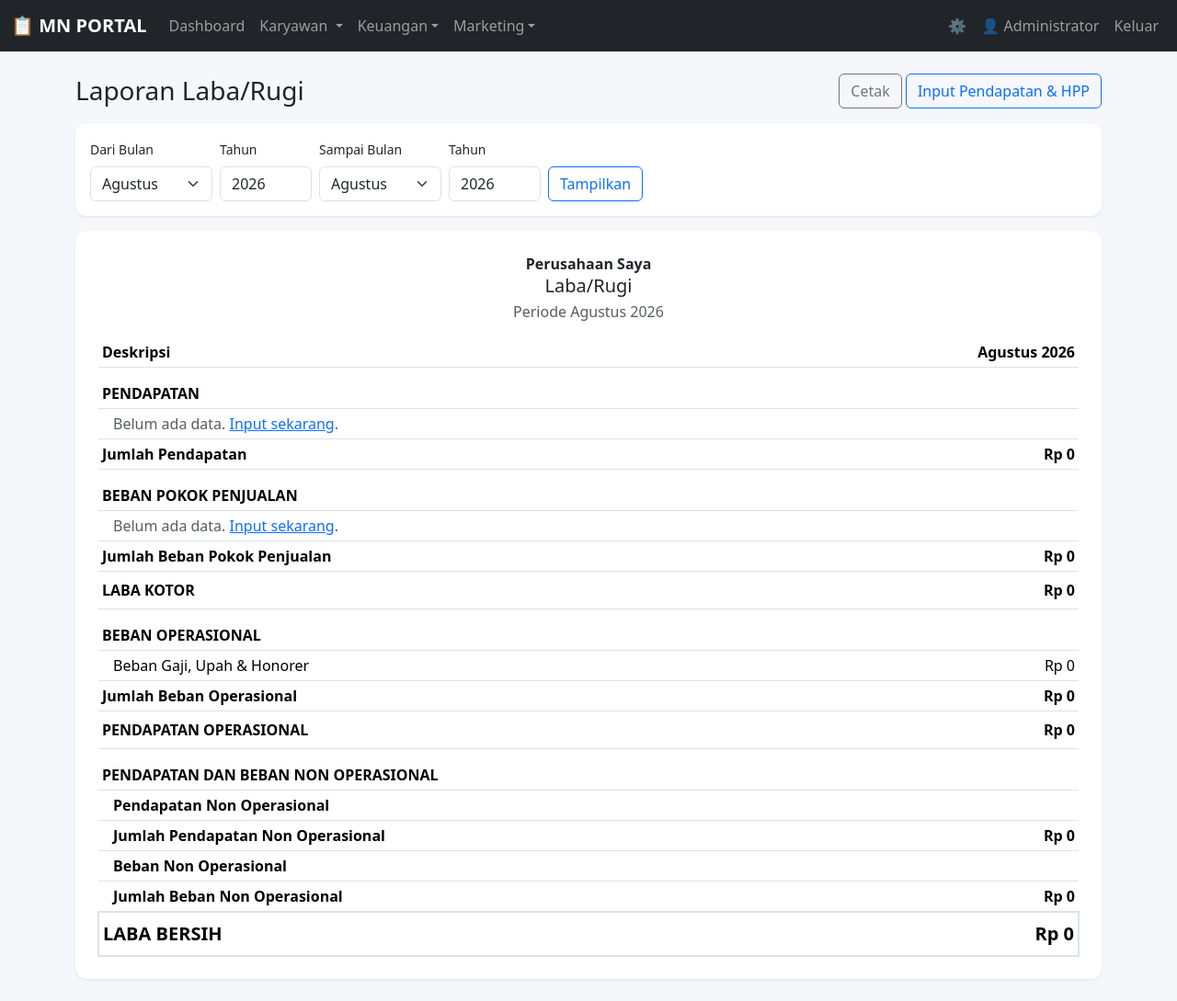
After one commit to maslahaniqab/-techpresensi, a Flask app: page /keuangan/laba-rugi in a window 1280 px wide. The commit adds this page. Shown: the whole page at 92% size. Run offline with Flask 3, Linux system fonts and the light colour scheme; a user stored in the database is signed in.

Commit message:
Tambah Laporan Laba/Rugi multi-periode di menu Keuangan
- Model ItemLabaRugi untuk input manual bulanan: Pendapatan, Beban Pokok
  Penjualan, Pendapatan/Beban Non Operasional (mirip gaya Accurate)
- Beban Gaji (Penggajian), Beban Iklan per marketplace (Marketing), dan
  Beban Operasional (Pengeluaran) otomatis ditarik ke laporan
- Halaman /keuangan/laba-rugi: tampilan multi periode dengan kolom Total,
  hitung otomatis Laba Kotor, Pendapatan Operasional, Laba Bersih
- Halaman /keuangan/laba-rugi/input: kelola item manual per bulan

```diff
--- a/app.py
+++ b/app.py
@@ -41,7 +41,7 @@ from xhtml2pdf import pisa
 from models import (
     db, User, Employee, Attendance, Settings, Payroll, PengajuanIzin,
     LaporanPekerjaan, PengajuanLembur, IklanMarketplace, ProdukIklan,
-    PengeluaranOperasional,
+    PengeluaranOperasional, ItemLabaRugi,
 )
 
 BULAN_NAMA = [
@@ -68,6 +68,45 @@ KATEGORI_PENGELUARAN_RUTIN = [
     "Listrik",
     "Air",
 ]
+
+KELOMPOK_LABA_RUGI = [
+    "Pendapatan",
+    "Beban Pokok Penjualan",
+    "Pendapatan Non Operasional",
+    "Beban Non Operasional",
+]
+
+PRESET_LABA_RUGI = {
+    "Pendapatan": [
+        "Penjualan",
+        "Diskon Penjualan",
+        "Beban Diskon Shopee",
+        "Beban Diskon Tokopedia",
+        "Beban Diskon TikTok Shop",
+        "Beban Diskon Lazada",
+    ],
+    "Beban Pokok Penjualan": [
+        "Beban Pokok Penjualan (HPP)",
+        "Beban Ongkir Shopee",
+        "Beban Ongkir Tokopedia",
+        "Beban Ongkir TikTok Shop",
+        "Beban Ongkir Lazada",
+        "Biaya Layanan & Tambahan Shopee",
+        "Biaya Layanan & Tambahan Tokopedia",
+        "Biaya Layanan & Tambahan TikTok Shop",
+        "Biaya Layanan & Tambahan Lazada",
+        "Beban Kelebihan/Kekurangan Ongkir",
+        "Beban Affiliasi Shopee",
+    ],
+    "Pendapatan Non Operasional": [
+        "Pendapatan Bunga Bank",
+        "Pendapatan Lain-lain",
+    ],
+    "Beban Non Operasional": [
+        "Beban Administrasi Bank",
+        "Beban Lain-lain",
+    ],
+}
 
 MARKETPLACE_LIST = ["Shopee", "Tokopedia", "TikTok Shop", "Lazada", "Blibli"]
 
@@ -1536,6 +1575,203 @@ def create_app():
         db.session.commit()
         flash("Pengeluaran dihapus.", "info")
         return redirect(url_for("pengeluaran_list", bulan=bulan, tahun=tahun))
+
+    # ---------- KEUANGAN: LABA/RUGI ----------
+    def hitung_labarugi_periode(bulan, tahun):
+        awal = date(tahun, bulan, 1)
+        akhir = date(tahun, bulan, calendar.monthrange(tahun, bulan)[1])
+
+        pendapatan_items = [
+            (i.deskripsi, i.jumlah)
+            for i in ItemLabaRugi.query.filter_by(bulan=bulan, tahun=tahun, kelompok="Pendapatan")
+            .order_by(ItemLabaRugi.id).all()
+        ]
+        hpp_items = [
+            (i.deskripsi, i.jumlah)
+            for i in ItemLabaRugi.query.filter_by(bulan=bulan, tahun=tahun, kelompok="Beban Pokok Penjualan")
+            .order_by(ItemLabaRugi.id).all()
+        ]
+        pendapatan_non_op_items = [
+            (i.deskripsi, i.jumlah)
+            for i in ItemLabaRugi.query.filter_by(bulan=bulan, tahun=tahun, kelompok="Pendapatan Non Operasional")
+            .order_by(ItemLabaRugi.id).all()
+        ]
+        beban_non_op_items = [
+            (i.deskripsi, i.jumlah)
+            for i in ItemLabaRugi.query.filter_by(bulan=bulan, tahun=tahun, kelompok="Beban Non Operasional")
+            .order_by(ItemLabaRugi.id).all()
+        ]
+
+        total_pendapatan = sum(v for _, v in pendapatan_items)
+        total_hpp = sum(v for _, v in hpp_items)
+        laba_kotor = total_pendapatan - total_hpp
+
+        iklan_by_mp = {}
+        for r in IklanMarketplace.query.filter(
+            IklanMarketplace.tanggal >= awal, IklanMarketplace.tanggal <= akhir
+        ).all():
+            iklan_by_mp[r.marketplace] = iklan_by_mp.get(r.marketplace, 0) + (r.biaya or 0)
+
+        gaji_total = sum(p.gaji_bersih or 0 for p in Payroll.query.filter_by(bulan=bulan, tahun=tahun).all())
+
+        opex_by_kategori = {}
+        for r in PengeluaranOperasional.query.filter(
+            PengeluaranOperasional.tanggal >= awal, PengeluaranOperasional.tanggal <= akhir
+        ).all():
+            opex_by_kategori[r.kategori] = opex_by_kategori.get(r.kategori, 0) + (r.jumlah or 0)
+
+        total_beban_operasional = sum(iklan_by_mp.values()) + gaji_total + sum(opex_by_kategori.values())
+        pendapatan_operasional = laba_kotor - total_beban_operasional
+
+        total_pendapatan_non_op = sum(v for _, v in pendapatan_non_op_items)
+        total_beban_non_op = sum(v for _, v in beban_non_op_items)
+        laba_bersih = pendapatan_operasional + total_pendapatan_non_op - total_beban_non_op
+
+        return {
+            "bulan": bulan,
+            "tahun": tahun,
+            "pendapatan_items": pendapatan_items,
+            "total_pendapatan": total_pendapatan,
+            "hpp_items": hpp_items,
+            "total_hpp": total_hpp,
+            "laba_kotor": laba_kotor,
+            "iklan_by_mp": iklan_by_mp,
+            "gaji_total": gaji_total,
+            "opex_by_kategori": opex_by_kategori,
+            "total_beban_operasional": total_beban_operasional,
+            "pendapatan_operasional": pendapatan_operasional,
+            "pendapatan_non_op_items": pendapatan_non_op_items,
+            "total_pendapatan_non_op": total_pendapatan_non_op,
+            "beban_non_op_items": beban_non_op_items,
+            "total_beban_non_op": total_beban_non_op,
+            "laba_bersih": laba_bersih,
+        }
+
+    def _nilai_item(items, label):
+        for l, v in items:
+            if l == label:
+                return v
+        return 0
+
+    @app.route("/keuangan/laba-rugi")
+    @admin_required
+    def laba_rugi():
+        dari_bulan = int(request.args.get("dari_bulan", today_wib().month))
+        dari_tahun = int(request.args.get("dari_tahun", today_wib().year))
+        sampai_bulan = int(request.args.get("sampai_bulan", today_wib().month))
+        sampai_tahun = int(request.args.get("sampai_tahun", today_wib().year))
+
+        periode_list = []
+        b, t = dari_bulan, dari_tahun
+        while (t, b) <= (sampai_tahun, sampai_bulan) and len(periode_list) < 12:
+            periode_list.append((b, t))
+            b += 1
+            if b > 12:
+                b = 1
+                t += 1
+        if not periode_list:
+            periode_list = [(sampai_bulan, sampai_tahun)]
+
+        data_per_periode = [hitung_labarugi_periode(b, t) for b, t in periode_list]
+
+        def kumpulkan_label(kunci):
+            labels = []
+            for d in data_per_periode:
+                for label, _ in d[kunci]:
+                    if label not in labels:
+                        labels.append(label)
+            return labels
+
+        pendapatan_labels = kumpulkan_label("pendapatan_items")
+        hpp_labels = kumpulkan_label("hpp_items")
+        non_op_pendapatan_labels = kumpulkan_label("pendapatan_non_op_items")
+        non_op_beban_labels = kumpulkan_label("beban_non_op_items")
+
+        marketplace_labels = []
+        for d in data_per_periode:
+            for mp in d["iklan_by_mp"]:
+                if mp not in marketplace_labels:
+                    marketplace_labels.append(mp)
+
+        opex_labels = []
+        for d in data_per_periode:
+            for kat in d["opex_by_kategori"]:
+                if kat not in opex_labels:
+                    opex_labels.append(kat)
+
+        return render_template(
+            "laba_rugi.html",
+            periode_list=periode_list,
+            data_per_periode=data_per_periode,
+            pendapatan_labels=pendapatan_labels,
+            hpp_labels=hpp_labels,
+            marketplace_labels=marketplace_labels,
+            opex_labels=opex_labels,
+            non_op_pendapatan_labels=non_op_pendapatan_labels,
+            non_op_beban_labels=non_op_beban_labels,
+            nilai=_nilai_item,
+            dari_bulan=dari_bulan,
+            dari_tahun=dari_tahun,
+            sampai_bulan=sampai_bulan,
+            sampai_tahun=sampai_tahun,
+        )
+
+    @app.route("/keuangan/laba-rugi/input", methods=["GET", "POST"])
+    @admin_required
+    def laba_rugi_input():
+        if request.method == "POST":
+            try:
+                bulan = int(request.form.get("bulan"))
+                tahun = int(request.form.get("tahun"))
+            except (TypeError, ValueError):
+                bulan = tahun = None
+
+            kelompok = request.form.get("kelompok", "")
+            deskripsi = request.form.get("deskripsi", "").strip()
+            if deskripsi == "__lainnya__":
+                deskripsi = request.form.get("deskripsi_manual", "").strip()
+
+            try:
+                jumlah = int(request.form.get("jumlah") or 0)
+            except ValueError:
+                jumlah = 0
+
+            if not bulan or not tahun or kelompok not in KELOMPOK_LABA_RUGI or not deskripsi or jumlah == 0:
+                flash("Lengkapi bulan, tahun, kelompok, deskripsi, dan jumlah (tidak boleh 0).", "danger")
+            else:
+                db.session.add(
+                    ItemLabaRugi(bulan=bulan, tahun=tahun, kelompok=kelompok, deskripsi=deskripsi, jumlah=jumlah)
+                )
+                db.session.commit()
+                flash("Item berhasil dicatat.", "success")
+                return redirect(url_for("laba_rugi_input", bulan=bulan, tahun=tahun))
+            return redirect(url_for("laba_rugi_input"))
+
+        bulan = int(request.args.get("bulan", today_wib().month))
+        tahun = int(request.args.get("tahun", today_wib().year))
+        items = (
+            ItemLabaRugi.query.filter_by(bulan=bulan, tahun=tahun)
+            .order_by(ItemLabaRugi.kelompok, ItemLabaRugi.id)
+            .all()
+        )
+        return render_template(
+            "laba_rugi_input.html",
+            items=items,
+            bulan=bulan,
+            tahun=tahun,
+            kelompok_list=KELOMPOK_LABA_RUGI,
+            preset=PRESET_LABA_RUGI,
+        )
+
+    @app.route("/keuangan/laba-rugi/input/<int:iid>/hapus", methods=["POST"])
+    @admin_required
+    def laba_rugi_hapus(iid):
+        i = db.session.get(ItemLabaRugi, iid) or abort_404()
+        bulan, tahun = i.bulan, i.tahun
+        db.session.delete(i)
+        db.session.commit()
+        flash("Item dihapus.", "info")
+        return redirect(url_for("laba_rugi_input", bulan=bulan, tahun=tahun))
 
     # ---------- PENGATURAN ----------
     @app.route("/pengaturan", methods=["GET", "POST"])
--- a/templates/base.html
+++ b/templates/base.html
@@ -58,6 +58,8 @@
           <ul class="dropdown-menu">
             <li><a class="dropdown-item" href="{{ url_for('penggajian_list') }}">Penggajian</a></li>
             <li><a class="dropdown-item" href="{{ url_for('pengeluaran_list') }}">Laporan Pengeluaran</a></li>
+            <li><a class="dropdown-item" href="{{ url_for('laba_rugi') }}">Laporan Laba/Rugi</a></li>
+            <li><a class="dropdown-item" href="{{ url_for('laba_rugi_input') }}">Input Pendapatan &amp; HPP</a></li>
           </ul>
         </li>
         <li class="nav-item dropdown">
--- /dev/null
+++ b/templates/laba_rugi.html
@@ -0,0 +1,241 @@
+{% extends "base.html" %}
+{% block title %}Laporan Laba/Rugi{% endblock %}
+{% block content %}
+<div class="d-flex justify-content-between align-items-center mb-3 no-print">
+  <h3 class="mb-0">Laporan Laba/Rugi</h3>
+  <div>
+    <button onclick="window.print()" class="btn btn-outline-secondary">Cetak</button>
+    <a href="{{ url_for('laba_rugi_input') }}" class="btn btn-outline-primary">Input Pendapatan &amp; HPP</a>
+  </div>
+</div>
+
+<div class="card p-3 mb-3 no-print">
+  <form method="get" class="row g-2 align-items-end">
+    <div class="col-auto">
+      <label class="form-label small">Dari Bulan</label>
+      <select name="dari_bulan" class="form-select">
+        {% for i in range(1, 13) %}
+        <option value="{{ i }}" {{ 'selected' if i == dari_bulan else '' }}>{{ bulan_nama_list[i] }}</option>
+        {% endfor %}
+      </select>
+    </div>
+    <div class="col-auto">
+      <label class="form-label small">Tahun</label>
+      <input type="number" name="dari_tahun" class="form-control" value="{{ dari_tahun }}" style="width: 100px;">
+    </div>
+    <div class="col-auto">
+      <label class="form-label small">Sampai Bulan</label>
+      <select name="sampai_bulan" class="form-select">
+        {% for i in range(1, 13) %}
+        <option value="{{ i }}" {{ 'selected' if i == sampai_bulan else '' }}>{{ bulan_nama_list[i] }}</option>
+        {% endfor %}
+      </select>
+    </div>
+    <div class="col-auto">
+      <label class="form-label small">Tahun</label>
+      <input type="number" name="sampai_tahun" class="form-control" value="{{ sampai_tahun }}" style="width: 100px;">
+    </div>
+    <div class="col-auto">
+      <button type="submit" class="btn btn-outline-primary">Tampilkan</button>
+    </div>
+  </form>
+</div>
+
+<div class="card p-4">
+  <div class="text-center mb-3">
+    <div class="fw-semibold">{{ site_settings.nama_perusahaan }}</div>
+    <h5 class="mb-1">Laba/Rugi {{ 'Multi Periode' if periode_list|length > 1 else '' }}</h5>
+    <p class="text-muted mb-0">
+      {% if periode_list|length > 1 %}
+      Dari Periode {{ bulan_nama_list[dari_bulan] }} {{ dari_tahun }} s/d {{ bulan_nama_list[sampai_bulan] }} {{ sampai_tahun }}
+      {% else %}
+      Periode {{ bulan_nama_list[sampai_bulan] }} {{ sampai_tahun }}
+      {% endif %}
+    </p>
+  </div>
+
+  <div class="table-responsive">
+    <table class="table table-sm mb-0">
+      <thead>
+        <tr>
+          <th>Deskripsi</th>
+          {% for b, t in periode_list %}<th class="text-end">{{ bulan_nama_list[b] }} {{ t }}</th>{% endfor %}
+          {% if periode_list|length > 1 %}<th class="text-end">Total</th>{% endif %}
+        </tr>
+      </thead>
+      <tbody>
+        <tr><td colspan="{{ periode_list|length + (2 if periode_list|length > 1 else 1) }}" class="fw-bold pt-3">PENDAPATAN</td></tr>
+        {% for label in pendapatan_labels %}
+        {% set ns = namespace(total=0) %}
+        <tr>
+          <td class="ps-3">{{ label }}</td>
+          {% for d in data_per_periode %}
+          {% set v = nilai(d.pendapatan_items, label) %}
+          {% set ns.total = ns.total + v %}
+          <td class="text-end">{{ v | rupiah }}</td>
+          {% endfor %}
+          {% if periode_list|length > 1 %}<td class="text-end">{{ ns.total | rupiah }}</td>{% endif %}
+        </tr>
+        {% else %}
+        <tr><td colspan="{{ periode_list|length + (2 if periode_list|length > 1 else 1) }}" class="text-muted ps-3">Belum ada data. <a href="{{ url_for('laba_rugi_input') }}">Input sekarang</a>.</td></tr>
+        {% endfor %}
+        <tr class="fw-bold border-top">
+          <td>Jumlah Pendapatan</td>
+          {% set ns2 = namespace(total=0) %}
+          {% for d in data_per_periode %}
+          {% set ns2.total = ns2.total + d.total_pendapatan %}
+          <td class="text-end">{{ d.total_pendapatan | rupiah }}</td>
+          {% endfor %}
+          {% if periode_list|length > 1 %}<td class="text-end">{{ ns2.total | rupiah }}</td>{% endif %}
+        </tr>
+
+        <tr><td colspan="{{ periode_list|length + (2 if periode_list|length > 1 else 1) }}" class="fw-bold pt-3">BEBAN POKOK PENJUALAN</td></tr>
+        {% for label in hpp_labels %}
+        {% set ns = namespace(total=0) %}
+        <tr>
+          <td class="ps-3">{{ label }}</td>
+          {% for d in data_per_periode %}
+          {% set v = nilai(d.hpp_items, label) %}
+          {% set ns.total = ns.total + v %}
+          <td class="text-end">{{ v | rupiah }}</td>
+          {% endfor %}
+          {% if periode_list|length > 1 %}<td class="text-end">{{ ns.total | rupiah }}</td>{% endif %}
+        </tr>
+        {% else %}
+        <tr><td colspan="{{ periode_list|length + (2 if periode_list|length > 1 else 1) }}" class="text-muted ps-3">Belum ada data. <a href="{{ url_for('laba_rugi_input') }}">Input sekarang</a>.</td></tr>
+        {% endfor %}
+        <tr class="fw-bold border-top">
+          <td>Jumlah Beban Pokok Penjualan</td>
+          {% set ns3 = namespace(total=0) %}
+          {% for d in data_per_periode %}
+          {% set ns3.total = ns3.total + d.total_hpp %}
+          <td class="text-end">{{ d.total_hpp | rupiah }}</td>
+          {% endfor %}
+          {% if periode_list|length > 1 %}<td class="text-end">{{ ns3.total | rupiah }}</td>{% endif %}
+        </tr>
+
+        <tr class="fw-bold fs-6 border-top border-bottom">
+          <td class="pt-2 pb-2">LABA KOTOR</td>
+          {% set ns4 = namespace(total=0) %}
+          {% for d in data_per_periode %}
+          {% set ns4.total = ns4.total + d.laba_kotor %}
+          <td class="text-end pt-2 pb-2">{{ d.laba_kotor | rupiah }}</td>
+          {% endfor %}
+          {% if periode_list|length > 1 %}<td class="text-end pt-2 pb-2">{{ ns4.total | rupiah }}</td>{% endif %}
+        </tr>
+
+        <tr><td colspan="{{ periode_list|length + (2 if periode_list|length > 1 else 1) }}" class="fw-bold pt-3">BEBAN OPERASIONAL</td></tr>
+        {% for mp in marketplace_labels %}
+        {% set ns = namespace(total=0) %}
+        <tr>
+          <td class="ps-3">Iklan {{ mp }}</td>
+          {% for d in data_per_periode %}
+          {% set v = d.iklan_by_mp.get(mp, 0) %}
+          {% set ns.total = ns.total + v %}
+          <td class="text-end">{{ v | rupiah }}</td>
+          {% endfor %}
+          {% if periode_list|length > 1 %}<td class="text-end">{{ ns.total | rupiah }}</td>{% endif %}
+        </tr>
+        {% endfor %}
+        {% set nsg = namespace(total=0) %}
+        <tr>
+          <td class="ps-3">Beban Gaji, Upah &amp; Honorer</td>
+          {% for d in data_per_periode %}
+          {% set nsg.total = nsg.total + d.gaji_total %}
+          <td class="text-end">{{ d.gaji_total | rupiah }}</td>
+          {% endfor %}
+          {% if periode_list|length > 1 %}<td class="text-end">{{ nsg.total | rupiah }}</td>{% endif %}
+        </tr>
+        {% for kat in opex_labels %}
+        {% set ns = namespace(total=0) %}
+        <tr>
+          <td class="ps-3">Beban {{ kat }}</td>
+          {% for d in data_per_periode %}
+          {% set v = d.opex_by_kategori.get(kat, 0) %}
+          {% set ns.total = ns.total + v %}
+          <td class="text-end">{{ v | rupiah }}</td>
+          {% endfor %}
+          {% if periode_list|length > 1 %}<td class="text-end">{{ ns.total | rupiah }}</td>{% endif %}
+        </tr>
+        {% endfor %}
+        <tr class="fw-bold border-top">
+          <td>Jumlah Beban Operasional</td>
+          {% set ns5 = namespace(total=0) %}
+          {% for d in data_per_periode %}
+          {% set ns5.total = ns5.total + d.total_beban_operasional %}
+          <td class="text-end">{{ d.total_beban_operasional | rupiah }}</td>
+          {% endfor %}
+          {% if periode_list|length > 1 %}<td class="text-end">{{ ns5.total | rupiah }}</td>{% endif %}
+        </tr>
+
+        <tr class="fw-bold fs-6 border-top border-bottom">
+          <td class="pt-2 pb-2">PENDAPATAN OPERASIONAL</td>
+          {% set ns6 = namespace(total=0) %}
+          {% for d in data_per_periode %}
+          {% set ns6.total = ns6.total + d.pendapatan_operasional %}
+          <td class="text-end pt-2 pb-2">{{ d.pendapatan_operasional | rupiah }}</td>
+          {% endfor %}
+          {% if periode_list|length > 1 %}<td class="text-end pt-2 pb-2">{{ ns6.total | rupiah }}</td>{% endif %}
+        </tr>
+
+        <tr><td colspan="{{ periode_list|length + (2 if periode_list|length > 1 else 1) }}" class="fw-bold pt-3">PENDAPATAN DAN BEBAN NON OPERASIONAL</td></tr>
+        <tr><td class="ps-3 fw-semibold">Pendapatan Non Operasional</td>{% for d in data_per_periode %}<td></td>{% endfor %}{% if periode_list|length > 1 %}<td></td>{% endif %}</tr>
+        {% for label in non_op_pendapatan_labels %}
+        {% set ns = namespace(total=0) %}
+        <tr>
+          <td class="ps-4">{{ label }}</td>
+          {% for d in data_per_periode %}
+          {% set v = nilai(d.pendapatan_non_op_items, label) %}
+          {% set ns.total = ns.total + v %}
+          <td class="text-end">{{ v | rupiah }}</td>
+          {% endfor %}
+          {% if periode_list|length > 1 %}<td class="text-end">{{ ns.total | rupiah }}</td>{% endif %}
+        </tr>
+        {% endfor %}
+        <tr class="fw-semibold">
+          <td class="ps-3">Jumlah Pendapatan Non Operasional</td>
+          {% set ns7 = namespace(total=0) %}
+          {% for d in data_per_periode %}
+          {% set ns7.total = ns7.total + d.total_pendapatan_non_op %}
+          <td class="text-end">{{ d.total_pendapatan_non_op | rupiah }}</td>
+          {% endfor %}
+          {% if periode_list|length > 1 %}<td class="text-end">{{ ns7.total | rupiah }}</td>{% endif %}
+        </tr>
+
+        <tr><td class="ps-3 fw-semibold">Beban Non Operasional</td>{% for d in data_per_periode %}<td></td>{% endfor %}{% if periode_list|length > 1 %}<td></td>{% endif %}</tr>
+        {% for label in non_op_beban_labels %}
+        {% set ns = namespace(total=0) %}
+        <tr>
+          <td class="ps-4">{{ label }}</td>
+          {% for d in data_per_periode %}
+          {% set v = nilai(d.beban_non_op_items, label) %}
+          {% set ns.total = ns.total + v %}
+          <td class="text-end">{{ v | rupiah }}</td>
+          {% endfor %}
+          {% if periode_list|length > 1 %}<td class="text-end">{{ ns.total | rupiah }}</td>{% endif %}
+        </tr>
+        {% endfor %}
+        <tr class="fw-semibold">
+          <td class="ps-3">Jumlah Beban Non Operasional</td>
+          {% set ns8 = namespace(total=0) %}
+          {% for d in data_per_periode %}
+          {% set ns8.total = ns8.total + d.total_beban_non_op %}
+          <td class="text-end">{{ d.total_beban_non_op | rupiah }}</td>
+          {% endfor %}
+          {% if periode_list|length > 1 %}<td class="text-end">{{ ns8.total | rupiah }}</td>{% endif %}
+        </tr>
+
+        <tr class="fw-bold fs-5 border-top border-bottom border-2">
+          <td class="pt-2 pb-2">LABA BERSIH</td>
+          {% set ns9 = namespace(total=0) %}
+          {% for d in data_per_periode %}
+          {% set ns9.total = ns9.total + d.laba_bersih %}
+          <td class="text-end pt-2 pb-2">{{ d.laba_bersih | rupiah }}</td>
+          {% endfor %}
+          {% if periode_list|length > 1 %}<td class="text-end pt-2 pb-2">{{ ns9.total | rupiah }}</td>{% endif %}
+        </tr>
+      </tbody>
+    </table>
+  </div>
+</div>
+{% endblock %}
```
Also changed, not shown: models.py (+11 -0 lines), templates/laba_rugi_input.html (added, +128 -0 lines).
